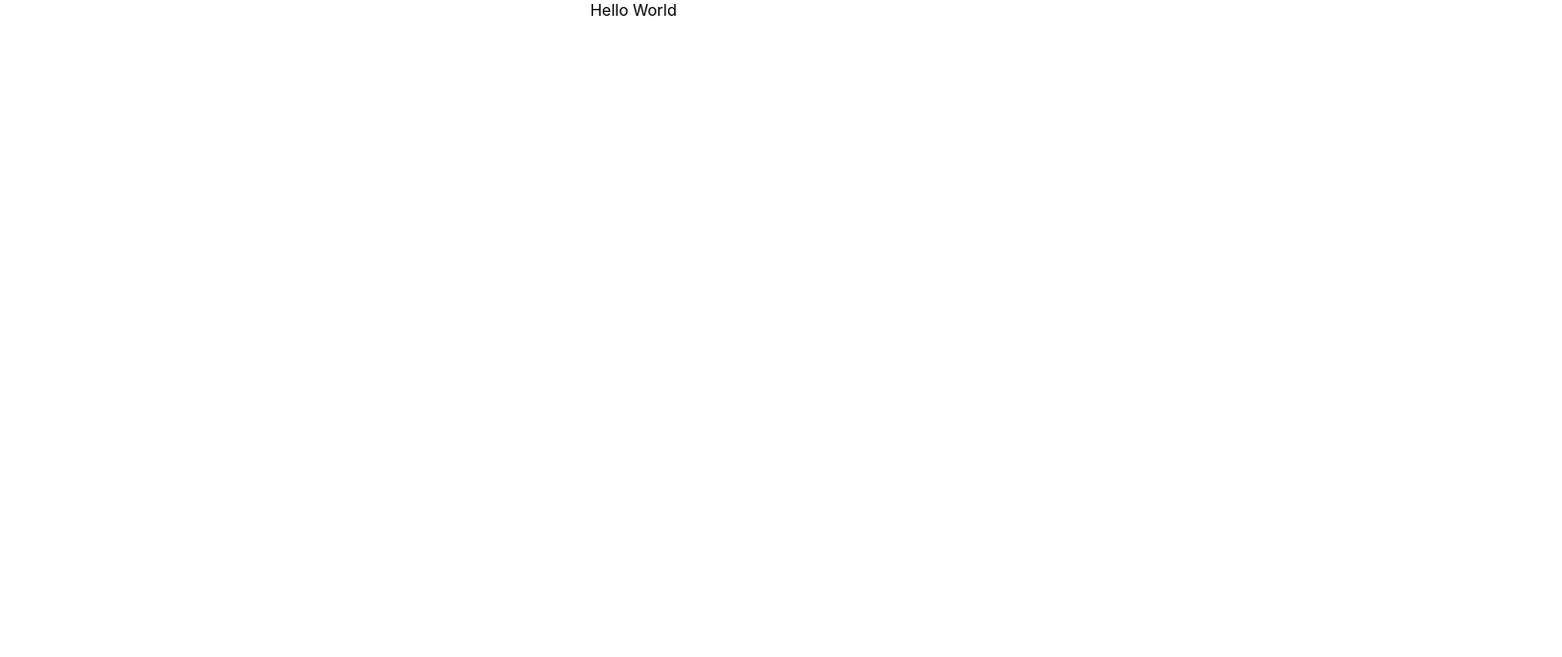
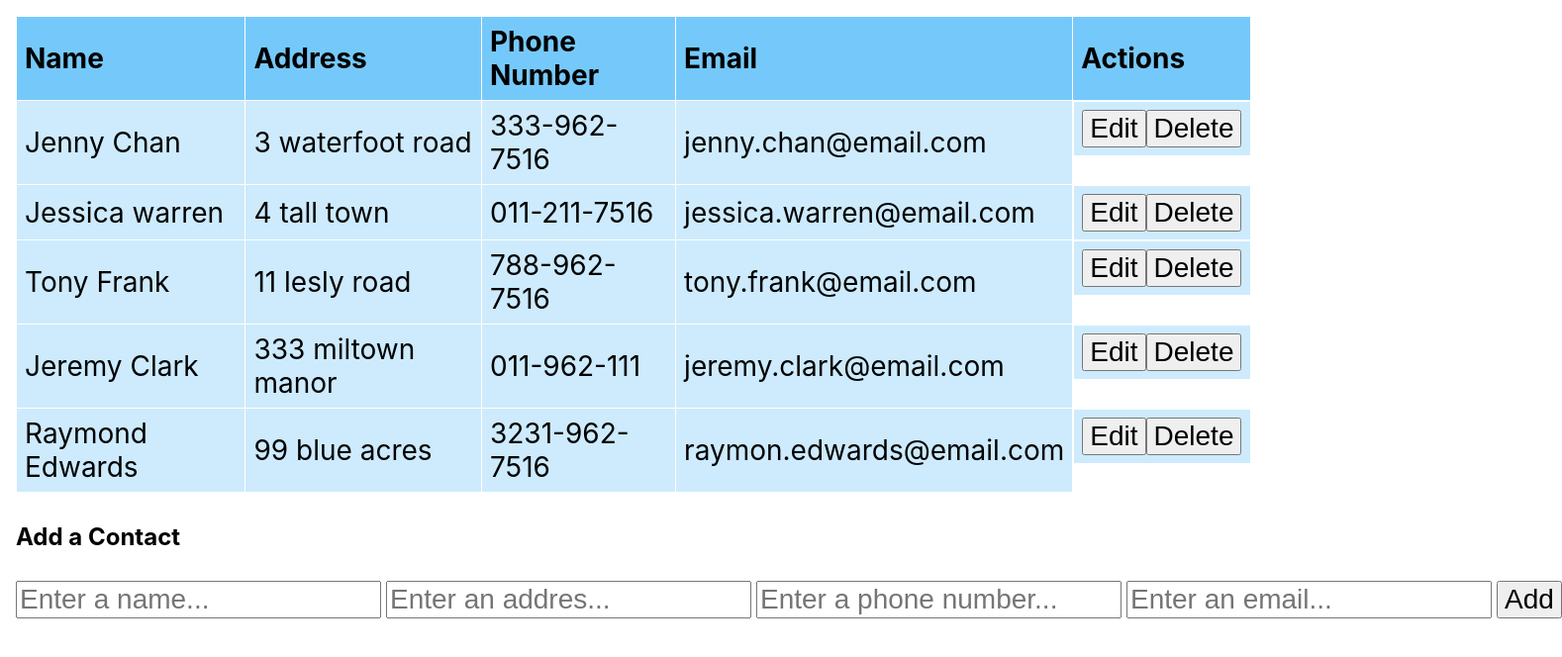
Before and after one commit to apertuz21/uml-to-interface, a React (Create React App) app: page / in a window 1280 px wide. Shown: the top 664 px of the page at 99% size, 1578 px wide, since content can reach past the window. Built offline with nearby package versions, Linux system fonts and the light colour scheme.

Commit message:
create CRUD table logic

```diff
--- a/package.json
+++ b/package.json
@@ -6,6 +6,7 @@
     "@testing-library/jest-dom": "^5.16.1",
     "@testing-library/react": "^12.1.2",
     "@testing-library/user-event": "^13.5.0",
+    "nanoid": "^3.1.30",
     "react": "^17.0.2",
     "react-dom": "^17.0.2",
     "react-scripts": "5.0.0",
--- a/src/App.css
+++ b/src/App.css
@@ -1,3 +1,41 @@
-.App {
-  text-align: center;
+.app-container {
+  display: flex;
+  flex-direction: column;
+  gap: 10px;
+  padding: 1rem;
 }
+
+table {
+  border-collapse: collapse;
+  width: 100%;
+}
+
+th,
+td {
+  border: 1px solid #ffffff;
+  text-align: left;
+  padding: 8px;
+  font-size: 32px;
+}
+
+th {
+  background-color: rgb(117, 201, 250);
+}
+
+td {
+  background-color: rgb(205, 235, 253);
+}
+
+form {
+  display: flex;
+  gap: 5px;
+}
+
+form td:last-child {
+  display: flex;
+  justify-content: space-evenly;
+}
+
+form * {
+  font-size: 28px;
+}
--- a/src/App.js
+++ b/src/App.js
@@ -1,7 +1,180 @@
+import React, { useState, Fragment } from "react";
+import { nanoid } from "nanoid";
 import "./App.css";
+import data from "./mock-data.json";
+import ReadOnlyRow from "./components/ReadOnlyRow";
+import EditableRow from "./components/EditableRow.js";
 
-function App() {
-  return <div className="App">Hello World</div>;
-}
+const App = () => {
+  const [contacts, setContacts] = useState(data);
+  const [addFormData, setAddFormData] = useState({
+    id: "",
+    fullName: "",
+    address: "",
+    phoneNumber: "",
+    email: "",
+  });
+
+  const [editFormData, setEditFormData] = useState({
+    id: "",
+    fullName: "",
+    address: "",
+    phoneNumber: "",
+    email: "",
+  });
+
+  console.log(addFormData, "addFormData");
+  console.log(editFormData, "editFormData");
+
+  const [editContactId, setEditContactId] = useState(null);
+
+  const handleAddFormChange = (event) => {
+    event.preventDefault();
+
+    setAddFormData({
+      ...addFormData,
+      [event.target.name]: event.target.value,
+    });
+  };
+
+  const handleEditFormChange = (event) => {
+    event.preventDefault();
+
+    setEditFormData({
+      ...editFormData,
+      [event.target.name]: event.target.value,
+    });
+  };
+
+  const handleAddFormSubmit = (event) => {
+    event.preventDefault();
+
+    const newContacts = [...contacts, { id: nanoid(), ...addFormData }];
+    setContacts(newContacts);
+
+    setAddFormData({
+      fullName: "",
+      address: "",
+      phoneNumber: "",
+      email: "",
+    });
+  };
+
+  const handleEditFormSubmit = (event) => {
+    event.preventDefault();
+
+    const newContacts = [...contacts];
+
+    const index = contacts.findIndex((contact) => contact.id === editContactId);
+
+    newContacts[index] = { id: editContactId, ...editFormData };
+
+    setContacts(newContacts);
+
+    setEditContactId(null);
+  };
+
+  const handleEditClick = (event, contact) => {
+    event.preventDefault();
+
+    const { id, fullName, address, phoneNumber, email } = contact;
+    setEditContactId(id);
+
+    setEditFormData({
+      fullName: fullName,
+      address: address,
+      phoneNumber: phoneNumber,
+      email: email,
+    });
+  };
+
+  const handleCancelClick = () => {
+    setEditContactId(null);
+  };
+
+  const handleDeleteClick = (contactId) => {
+    const newContacts = [...contacts];
+
+    const index = contacts.findIndex((contact) => contact.id === contactId);
+
+    newContacts.splice(index, 1);
+
+    setContacts(newContacts);
+  };
+
+  return (
+    <div className="app-container">
+      <form onSubmit={handleEditFormSubmit}>
+        <table>
+          <thead>
+            <tr>
+              <th>Name</th>
+              <th>Address</th>
+              <th>Phone Number</th>
+              <th>Email</th>
+              <th>Actions</th>
+            </tr>
+          </thead>
+          <tbody>
+            {contacts.map((contact) => (
+              <Fragment>
+                {editContactId === contact.id ? (
+                  <EditableRow
+                    editFormData={editFormData}
+                    handleEditFormChange={handleEditFormChange}
+                    handleCancelClick={handleCancelClick}
+                  />
+                ) : (
+                  <ReadOnlyRow
+                    contact={contact}
+                    handleEditClick={handleEditClick}
+                    handleDeleteClick={handleDeleteClick}
+                  />
+                )}
+              </Fragment>
+            ))}
+          </tbody>
+        </table>
+      </form>
+
+      <h2>Add a Contact</h2>
+      <form onSubmit={handleAddFormSubmit}>
+        <input
+          type="text"
+          name="fullName"
+          value={addFormData.fullName}
+          required="required"
+          placeholder="Enter a name..."
+          onChange={handleAddFormChange}
+        />
+        <input
+          type="text"
+          name="address"
+          value={addFormData.address}
+          required="required"
+          placeholder="Enter an addres..."
+          onChange={handleAddFormChange}
+        />
+        <input
+          type="text"
+          name="phoneNumber"
+          value={addFormData.phoneNumber}
+          required="required"
+          placeholder="Enter a phone number..."
+          onChange={handleAddFormChange}
+        />
+        <input
+          type="email"
+          name="email"
+          value={addFormData.email}
+          required="required"
+          placeholder="Enter an email..."
+          onChange={handleAddFormChange}
+        />
+        <button type="submit">Add</button>
+      </form>
+    </div>
+  );
+};
 
 export default App;
--- /dev/null
+++ b/src/components/EditableRow.js
@@ -0,0 +1,60 @@
+import React from "react";
+
+const EditableRow = ({
+  editFormData,
+  handleEditFormChange,
+  handleCancelClick,
+}) => {
+  return (
+    <tr>
+      <td>
+        <input
+          type="text"
+          required="required"
+          placeholder="Enter a name..."
+          name="fullName"
+          value={editFormData.fullName}
+          onChange={handleEditFormChange}
+        ></input>
+      </td>
+      <td>
+        <input
+          type="text"
+          required="required"
+          placeholder="Enter an address..."
+          name="address"
+          value={editFormData.address}
+          onChange={handleEditFormChange}
+        ></input>
+      </td>
+      <td>
+        <input
+          type="text"
+          required="required"
+          placeholder="Enter a phone number..."
+          name="phoneNumber"
+          value={editFormData.phoneNumber}
+          onChange={handleEditFormChange}
+        ></input>
+      </td>
+      <td>
+        <input
+          type="email"
+          required="required"
+          placeholder="Enter an email..."
+          name="email"
+          value={editFormData.email}
+          onChange={handleEditFormChange}
+        ></input>
+      </td>
+      <td>
+        <button type="submit">Save</button>
+        <button type="button" onClick={handleCancelClick}>
+          Cancel
+        </button>
+      </td>
+    </tr>
+  );
+};
+
+export default EditableRow;
--- /dev/null
+++ b/src/components/ReadOnlyRow.js
@@ -0,0 +1,26 @@
+import React from "react";
+
+const ReadOnlyRow = ({ contact, handleEditClick, handleDeleteClick }) => {
+  const { id, fullName, address, phoneNumber, email } = contact;
+  return (
+    <tr>
+      <td>{fullName}</td>
+      <td>{address}</td>
+      <td>{phoneNumber}</td>
+      <td>{email}</td>
+      <td>
+        <button
+          type="button"
+          onClick={(event) => handleEditClick(event, contact)}
+        >
+          Edit
+        </button>
+        <button type="button" onClick={() => handleDeleteClick(contact.id)}>
+          Delete
+        </button>
+      </td>
+    </tr>
+  );
+};
+
+export default ReadOnlyRow;
--- /dev/null
+++ b/src/mock-data.json
@@ -0,0 +1,37 @@
+[
+  {
+    "id": 1,
+    "fullName": "Jenny Chan",
+    "address": "3 waterfoot road",
+    "phoneNumber": "333-962-7516",
+    "email": "jenny.chan@email.com"
+  },
+  {
+    "id": 2,
+    "fullName": "Jessica warren",
+    "address": "4 tall town",
+    "phoneNumber": "011-211-7516",
+    "email": "jessica.warren@email.com"
+  },
+  {
+    "id": 3,
+    "fullName": "Tony Frank",
+    "address": "11 lesly road",
+    "phoneNumber": "788-962-7516",
+    "email": "tony.frank@email.com"
+  },
+  {
+    "id": 4,
+    "fullName": "Jeremy Clark",
+    "address": "333 miltown manor",
+    "phoneNumber": "011-962-111",
+    "email": "jeremy.clark@email.com"
+  },
+  {
+    "id": 5,
+    "fullName": "Raymond Edwards",
+    "address": "99 blue acres",
+    "phoneNumber": "3231-962-7516",
+    "email": "raymon.edwards@email.com"
+  }
+]
```
Also changed, not shown: src/components/AddForm.js (added), 1 other file (tests, documents, lock files or other folders).
